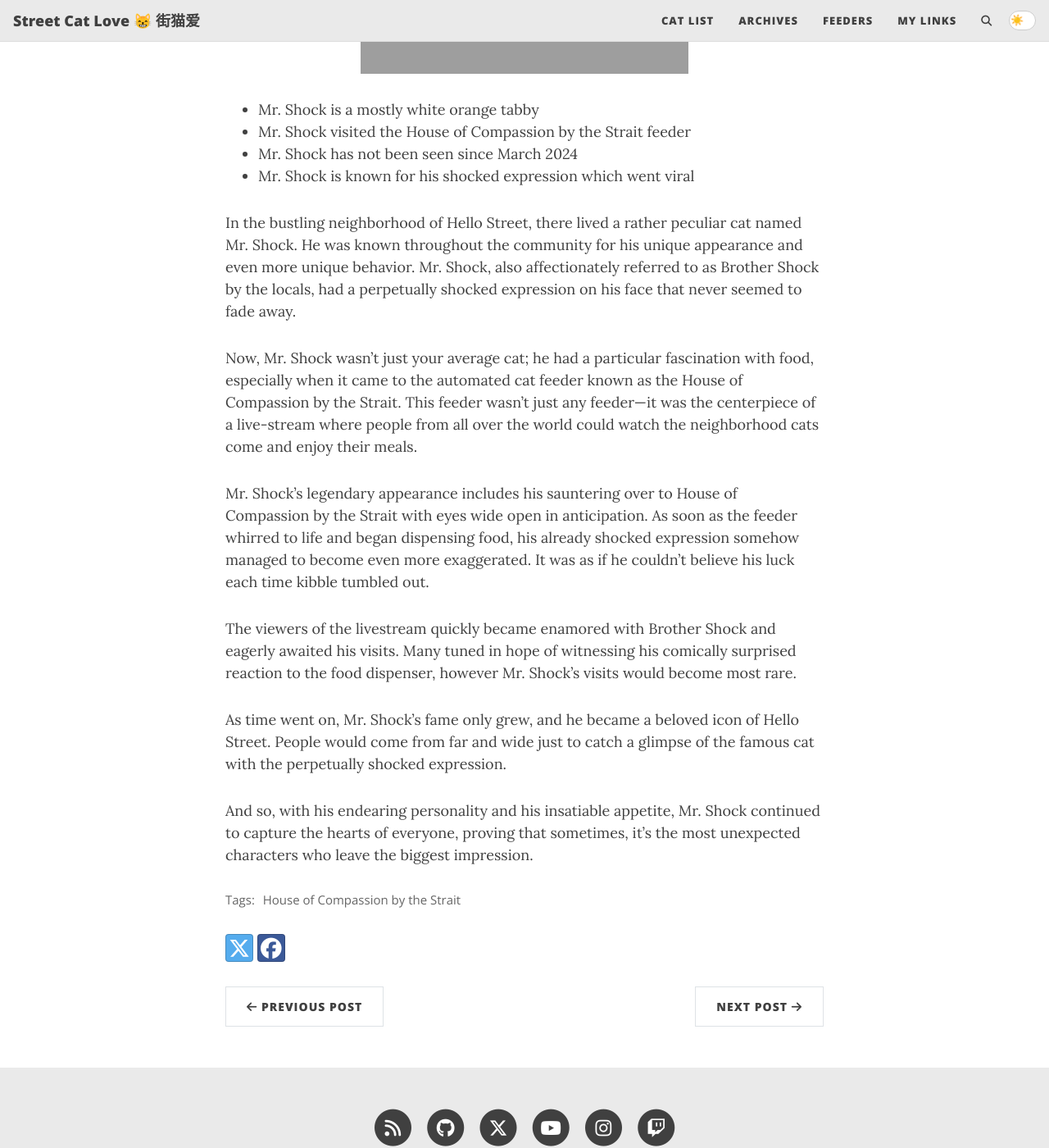
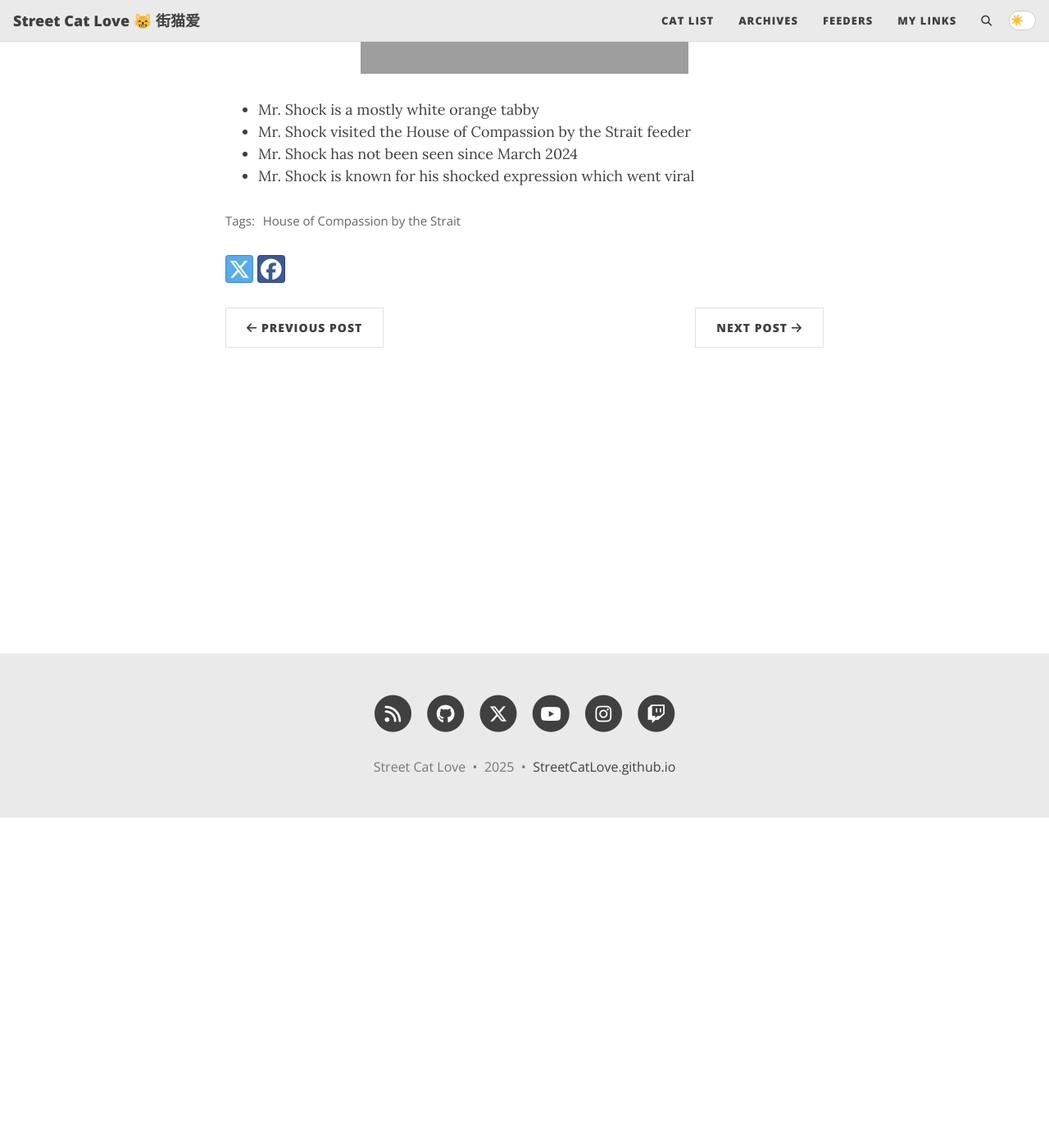
Before and after one commit to StreetCatLove/hellostreetcat, a Jekyll site: the page built from _posts/2024-11-28-mr_shock.md, in a window 1280 px wide and 1400 px high, scrolled down 403 px. Shown: the whole window at 82% size. Built offline with Jekyll 4.4.1, drawn with Linux system fonts in a browser that asks for light colours; comment, search, counter and statistics services are not loaded.

Commit message:
Update 2024-11-28-mr_shock.md

```diff
--- a/_posts/2024-11-28-mr_shock.md
+++ b/_posts/2024-11-28-mr_shock.md
@@ -12,15 +12,3 @@ comments: false
 * Mr. Shock visited the House of Compassion by the Strait feeder
 * Mr. Shock has not been seen since March 2024
 * Mr. Shock is known for his shocked expression which went viral
-
-In the bustling neighborhood of Hello Street, there lived a rather peculiar cat named Mr. Shock. He was known throughout the community for his unique appearance and even more unique behavior. Mr. Shock, also affectionately referred to as Brother Shock by the locals, had a perpetually shocked expression on his face that never seemed to fade away.
-
-Now, Mr. Shock wasn't just your average cat; he had a particular fascination with food, especially when it came to the automated cat feeder known as the House of Compassion by the Strait. This feeder wasn't just any feeder—it was the centerpiece of a live-stream where people from all over the world could watch the neighborhood cats come and enjoy their meals.
-
-Mr. Shock's legendary appearance includes his sauntering over to House of Compassion by the Strait with eyes wide open in anticipation. As soon as the feeder whirred to life and began dispensing food, his already shocked expression somehow managed to become even more exaggerated. It was as if he couldn't believe his luck each time kibble tumbled out.
-
-The viewers of the livestream quickly became enamored with Brother Shock and eagerly awaited his visits. Many tuned in hope of witnessing his comically surprised reaction to the food dispenser, however Mr. Shock's visits would become most rare.
-
-As time went on, Mr. Shock's fame only grew, and he became a beloved icon of Hello Street. People would come from far and wide just to catch a glimpse of the famous cat with the perpetually shocked expression.
-
-And so, with his endearing personality and his insatiable appetite, Mr. Shock continued to capture the hearts of everyone, proving that sometimes, it's the most unexpected characters who leave the biggest impression.
```
